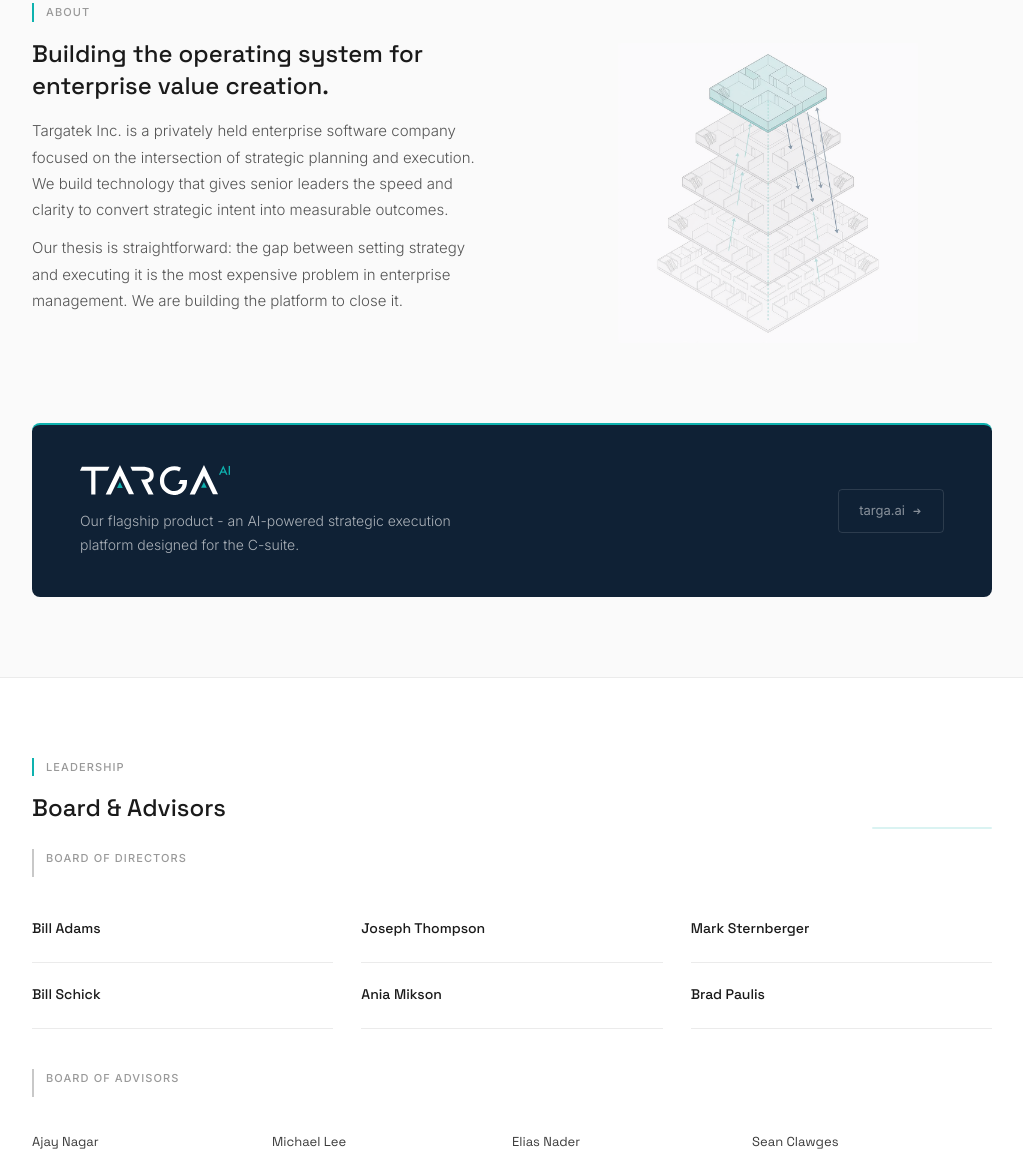
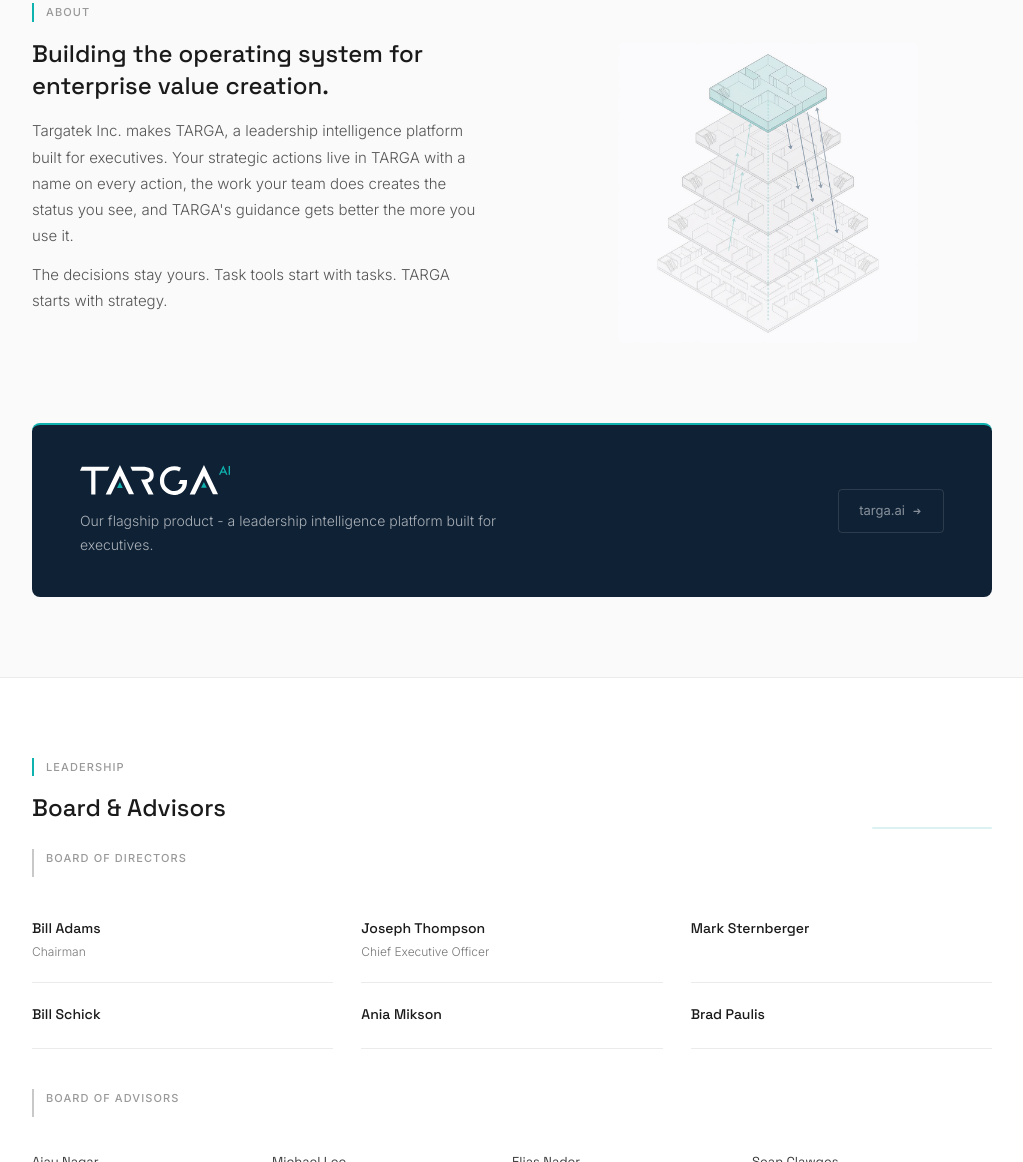
Before and after one commit to Textak-AI/targatek-site, a website: page public/index.html in a window 1280 px wide. Shown: the part 478-1640 px from the top of the page, without its empty margins (128-1151 px from the left). Drawn offline with Linux system fonts and the light colour scheme.

Commit message:
Leadership titles: Chairman and CEO; About and product copy to language set

```diff
--- a/public/index.html
+++ b/public/index.html
@@ -494,8 +494,8 @@
         <div class="section-label">About</div>
         <h2 class="section-heading">Building the operating system for enterprise value creation.</h2>
         <div class="section-body">
-          <p>Targatek Inc. is a privately held enterprise software company focused on the intersection of strategic planning and execution. We build technology that gives senior leaders the speed and clarity to convert strategic intent into measurable outcomes.</p>
-          <p>Our thesis is straightforward: the gap between setting strategy and executing it is the most expensive problem in enterprise management. We are building the platform to close it.</p>
+          <p>Targatek Inc. makes TARGA, a leadership intelligence platform built for executives. Your strategic actions live in TARGA with a name on every action, the work your team does creates the status you see, and TARGA's guidance gets better the more you use it.</p>
+          <p>The decisions stay yours. Task tools start with tasks. TARGA starts with strategy.</p>
         </div>
       </div>
       <div class="about-visual">
@@ -509,7 +509,7 @@
         <div style="margin-bottom:14px">
           <img src="targa-wordmark-white.svg" alt="TARGA" style="height:30px;width:auto;display:block">
         </div>
-        <p>Our flagship product - an AI-powered strategic execution platform designed for the C-suite.</p>
+        <p>Our flagship product - a leadership intelligence platform built for executives.</p>
       </div>
       <span class="subsidiary-link">
         targa.ai
@@ -538,9 +538,11 @@
       <div class="leadership-grid">
         <div class="leader-card">
           <div class="leader-name">Bill Adams</div>
+          <div class="leader-role">Chairman</div>
         </div>
         <div class="leader-card">
           <div class="leader-name">Joseph Thompson</div>
+          <div class="leader-role">Chief Executive Officer</div>
         </div>
         <div class="leader-card">
           <div class="leader-name">Mark Sternberger</div>
```
